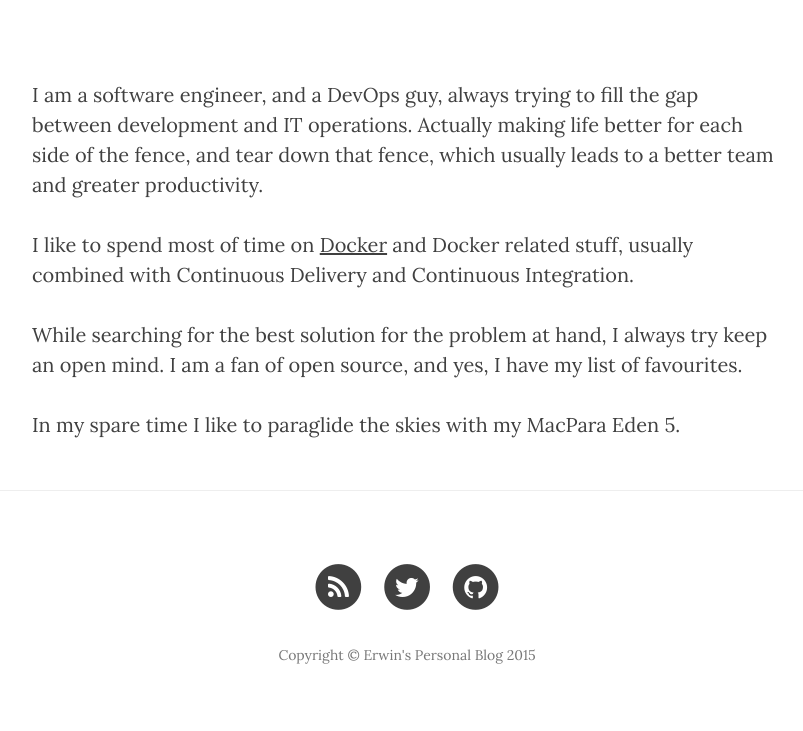
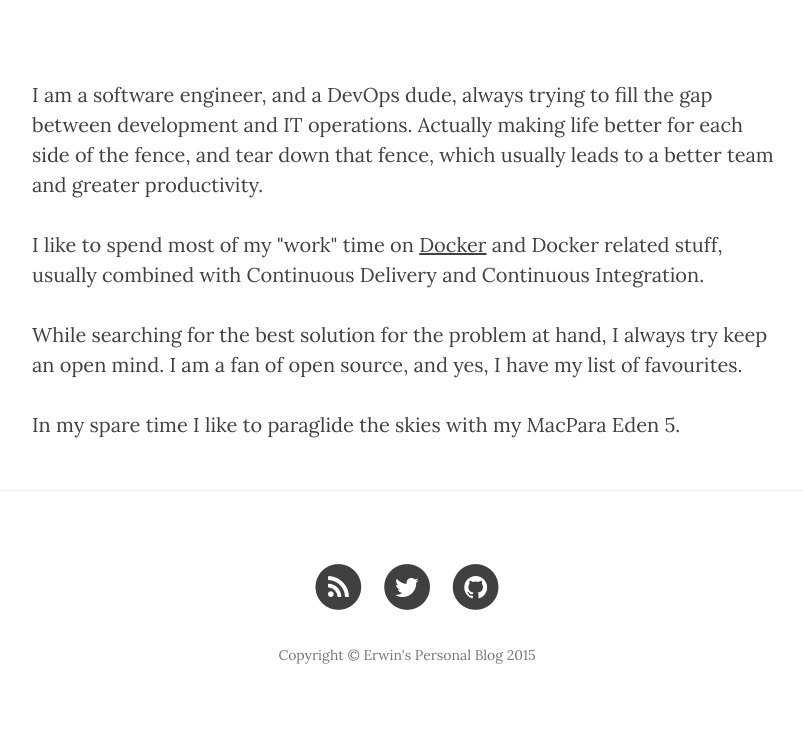
Before and after one commit to eembsen/eembsen.github.io, a Jekyll site: the page built from about.html, in a window 1280 px wide. Shown: the part 448-1179 px from the top of the page, without its empty margins (233-1036 px from the left). Built offline with Jekyll 4.4.1, drawn with Linux system fonts in a browser that asks for light colours; nearby versions of some CDN libraries.

Commit message:
Repairing about me and such

```diff
--- a/about.html
+++ b/about.html
@@ -2,12 +2,12 @@
 layout: page
 title: "About"
 description: "This is what I do."
-header-img: "img/eden5.jpg"
+header-img: "img/eden5.png"
 ---
 
-<p>I am a software engineer, and a DevOps guy, always trying to fill the gap between development and IT operations. Actually making life better for each side of the fence, and tear down that fence, which usually leads to a better team and greater productivity.</p>
+<p>I am a software engineer, and a DevOps dude, always trying to fill the gap between development and IT operations. Actually making life better for each side of the fence, and tear down that fence, which usually leads to a better team and greater productivity.</p>
 
-<p>I like to spend most of time on <a href="http://www.docker.io">Docker</a> and Docker related stuff, usually combined with Continuous Delivery and Continuous Integration.</p>
+<p>I like to spend most of my "work" time on <a href="http://www.docker.io">Docker</a> and Docker related stuff, usually combined with Continuous Delivery and Continuous Integration.</p>
 
 <p>While searching for the best solution for the problem at hand, I always try keep an open mind. I am a fan of open source, and yes, I have my list of favourites.</p>
 
```
Also changed, not shown: contact.html (+2 -39 lines), img/communicator.jpg (deleted).
